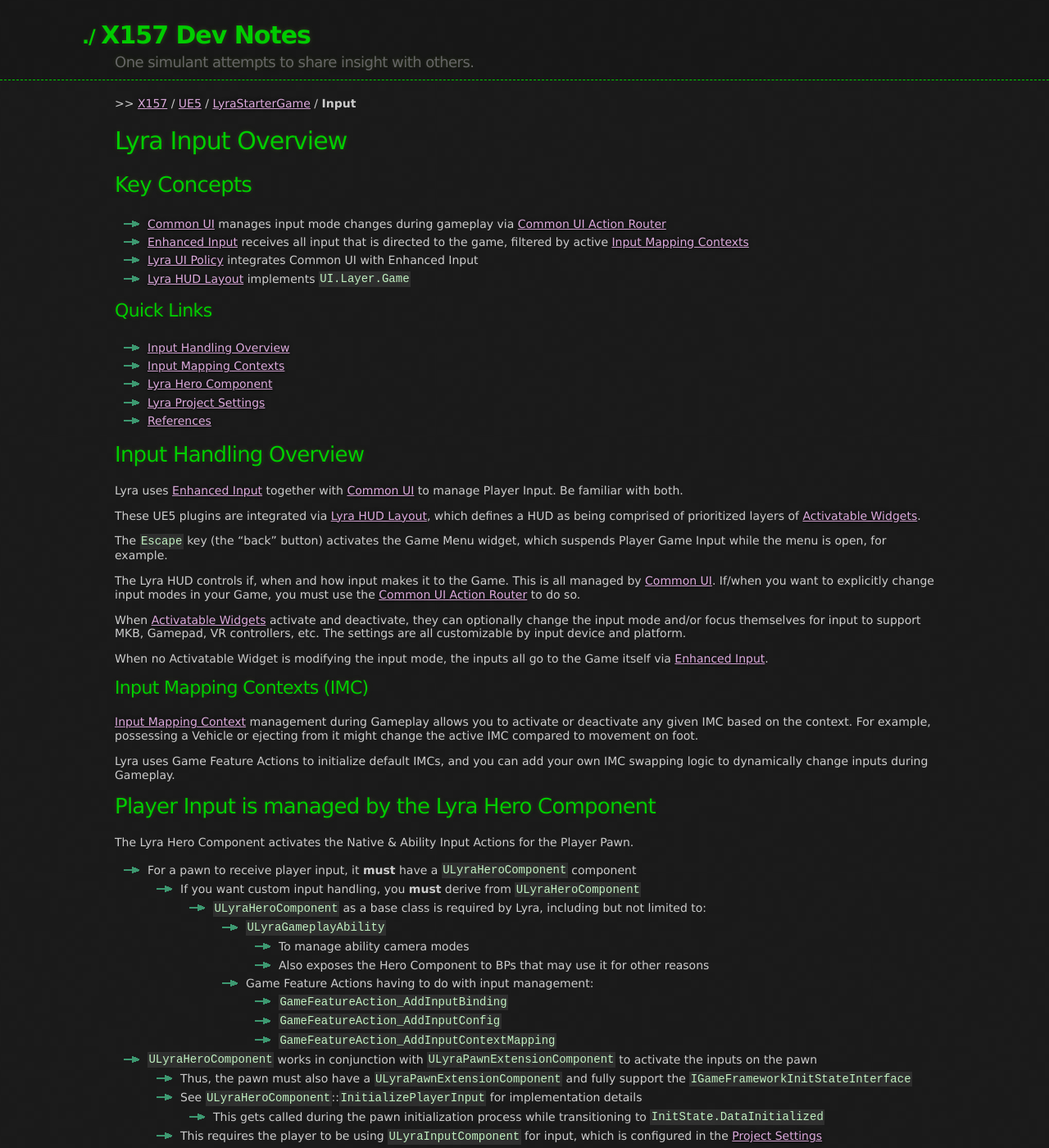
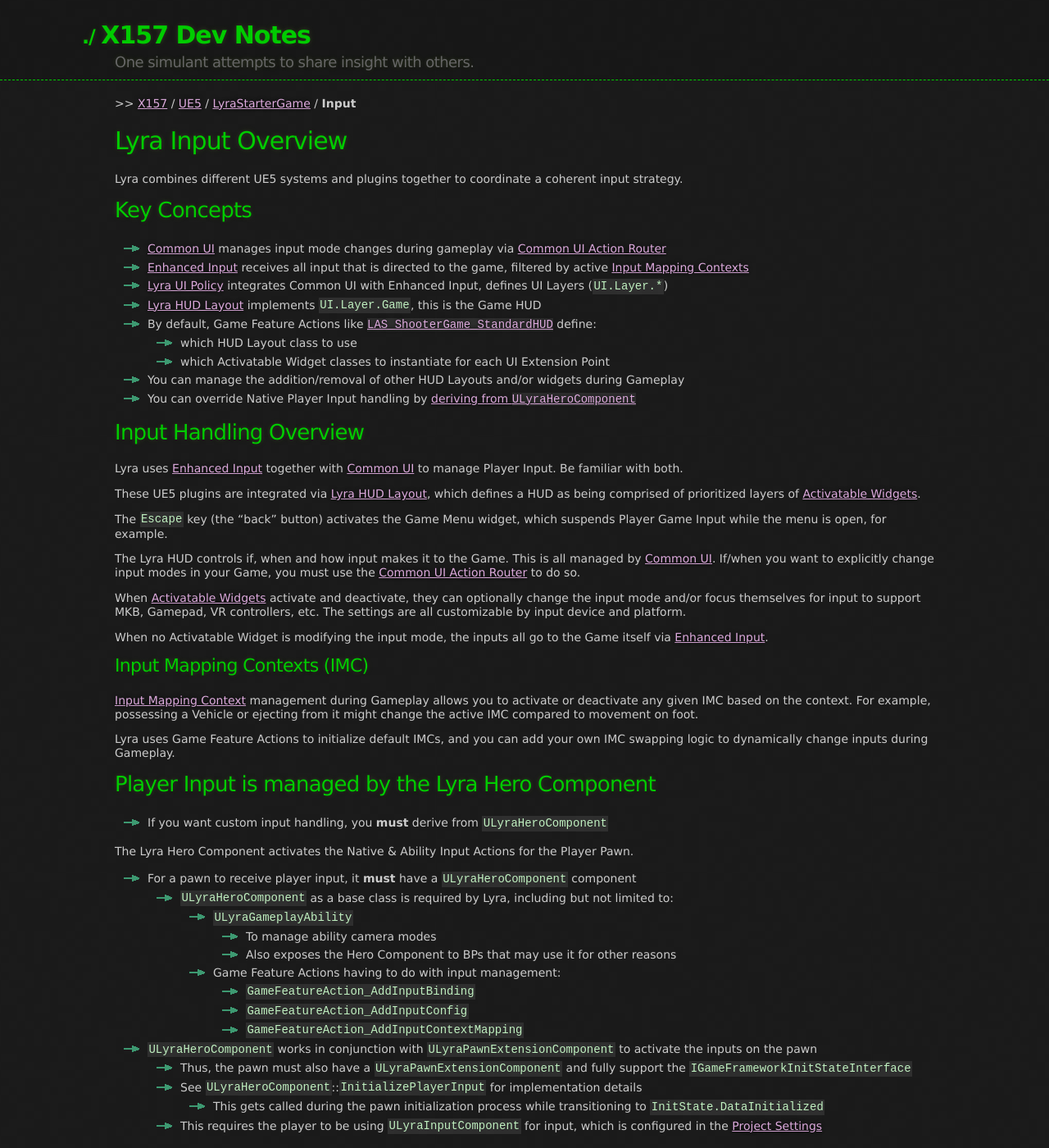
Before and after one commit to x157/x157.github.io, a Jekyll site: the page built from UE5/LyraStarterGame/Input/index.md, in a window 1280 px wide and 1400 px high. Shown: the whole window at 82% size. Built offline with Jekyll 4.4.1, drawn with Linux system fonts in a browser that asks for light colours; some of the changed text lies outside the part shown.

Commit message:
Add example LAS_ShooterGame_StandardHUD

````diff
--- a/UE5/LyraStarterGame/Input/index.md
+++ b/UE5/LyraStarterGame/Input/index.md
@@ -7,6 +7,9 @@
 
 # Lyra Input Overview
 
+Lyra combines different UE5 systems and plugins together
+to coordinate a coherent input strategy.
+
 
 <a id='KeyConcepts'></a>
 ## Key Concepts
@@ -15,17 +18,13 @@
   via [Common UI Action Router](/UE5/CommonUI/ActionRouter)
 - [Enhanced Input](/UE5/EnhancedInput/) receives all input that is directed to the game,
   filtered by active [Input Mapping Contexts](/UE5/EnhancedInput/InputMappingContext)
-- [Lyra UI Policy](/UE5/LyraStarterGame/Input/UIPolicy) integrates Common UI with Enhanced Input
-- [Lyra HUD Layout](/UE5/LyraStarterGame/Input/HUDLayout) implements `UI.Layer.Game`
-
-
-### Quick Links
-
-- [Input Handling Overview](#InputHandlingOverview)
-- [Input Mapping Contexts](#IMC)
-- [Lyra Hero Component](#LyraHeroComponent)
-- [Lyra Project Settings](#ProjectSettings)
-- [References](#References)
+- [Lyra UI Policy](/UE5/LyraStarterGame/Input/UIPolicy) integrates Common UI with Enhanced Input, defines UI Layers (`UI.Layer.*`)
+- [Lyra HUD Layout](/UE5/LyraStarterGame/Input/HUDLayout) implements `UI.Layer.Game`, this is the Game HUD
+- By default, Game Feature Actions like [`LAS_ShooterGame_StandardHUD`](./LAS_ShooterGame_StandardHUD) define:
+  - which HUD Layout class to use
+  - which Activatable Widget classes to instantiate for each UI Extension Point
+- You can manage the addition/removal of other HUD Layouts and/or widgets during Gameplay
+- You can override Native Player Input handling by [deriving from `ULyraHeroComponent`](#LyraHeroComponent)
 
 
 <a id='InputHandlingOverview'></a>
@@ -74,18 +73,19 @@
 <a id='LyraHeroComponent'></a>
 ## Player Input is managed by the Lyra Hero Component
 
+- If you want custom input handling, you **must** derive from `ULyraHeroComponent`
+
 The Lyra Hero Component activates the Native & Ability Input Actions for the Player Pawn.
 
 - For a pawn to receive player input, it **must** have a `ULyraHeroComponent` component
-  - If you want custom input handling, you **must** derive from `ULyraHeroComponent`
-    - `ULyraHeroComponent` as a base class is required by Lyra, including but not limited to:
-      - `ULyraGameplayAbility`
-        - To manage ability camera modes
-        - Also exposes the Hero Component to BPs that may use it for other reasons
-      - Game Feature Actions having to do with input management:
-        - `GameFeatureAction_AddInputBinding`
-        - `GameFeatureAction_AddInputConfig`
-        - `GameFeatureAction_AddInputContextMapping`
+  - `ULyraHeroComponent` as a base class is required by Lyra, including but not limited to:
+    - `ULyraGameplayAbility`
+      - To manage ability camera modes
+      - Also exposes the Hero Component to BPs that may use it for other reasons
+    - Game Feature Actions having to do with input management:
+      - `GameFeatureAction_AddInputBinding`
+      - `GameFeatureAction_AddInputConfig`
+      - `GameFeatureAction_AddInputContextMapping`
 - `ULyraHeroComponent` works in conjunction with `ULyraPawnExtensionComponent` to activate the inputs on the pawn
   - Thus, the pawn must also have a `ULyraPawnExtensionComponent` and fully support the `IGameFrameworkInitStateInterface`
   - See `ULyraHeroComponent`::`InitializePlayerInput` for implementation details
@@ -93,21 +93,6 @@
   - This requires the player to be using `ULyraInputComponent` for input, which is configured in the [Project Settings](#ProjectSettings)
 
 
-<a id='ProjectSettings'></a>
-# Lyra Project Settings
-
-`Config/DefaultInput.ini` defines (amongst other things):
-
-```ini
-[/Script/Engine.InputSettings]
-DefaultPlayerInputClass=/Script/EnhancedInput.EnhancedPlayerInput
-DefaultInputComponentClass=/Script/LyraGame.LyraInputComponent
-```
-
-- Enables Enhanced Input
-- Sets `ULyraInputComponent` as the player's input component (it is derived from `UEnhancedInputComponent`)
-
-
 <a id='References'></a>
 # References
 
````
Also changed, not shown: UE5/LyraStarterGame/Input/LAS_ShooterGame_StandardHUD.md (added, +25 -0 lines), UE5/LyraStarterGame/Input/screenshots/LAS_ShooterGame_StandardHUD.png (added).
